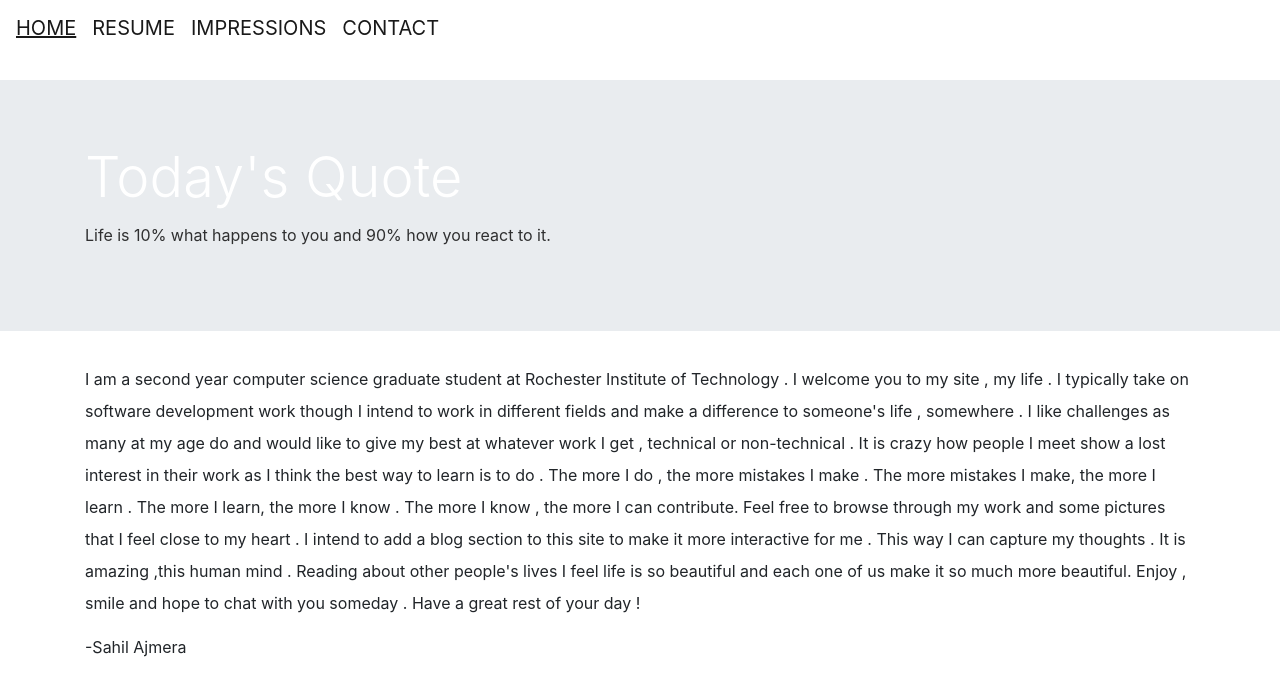
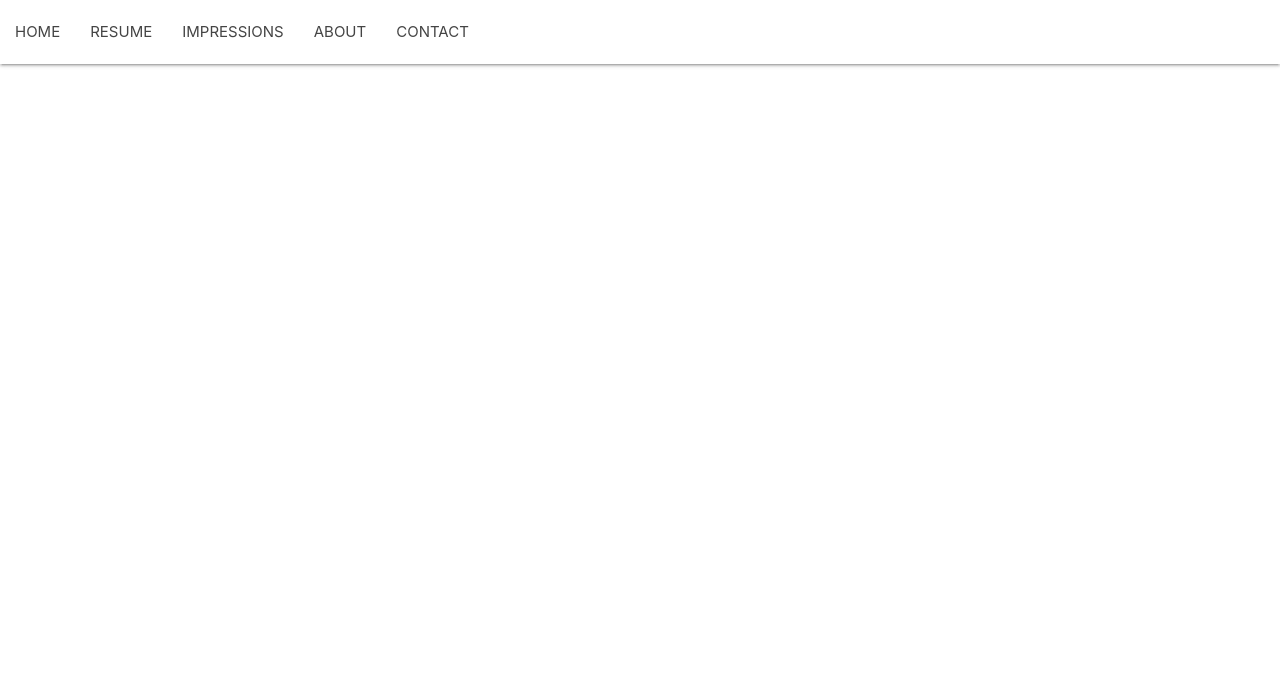
Before and after one commit to Sahil-Ajmera/Sahil-Ajmera.github.io, a plain HTML site: page index.html in a window 1280 px wide. Drawn offline with nearby package versions, Linux system fonts and the light colour scheme.

Commit message:
Removed content from main page. Removed used of bootstrap and replaced by materialize. Made an about page

```diff
--- /dev/null
+++ b/about.html
@@ -0,0 +1,64 @@
+<!DOCTYPE html>
+
+<html xmlns="http://www.w3.org/1999/xhtml">
+<head runat="server">
+  <meta http-equiv="Content-Type" content="text/html; charset=UTF-8"/>
+    <meta name="viewport" content="width=device-width, initial-scale=1"/>
+    <title>Github Website</title>
+     <!-- CSS  -->
+  <link href="https://fonts.googleapis.com/icon?family=Material+Icons" rel="stylesheet">
+    <link href="css/materialize.css" type="text/css" rel="stylesheet" media="screen,projection"/>
+    <!--<link rel="stylesheet" href="css/bootstrap.min.css" crossorigin="anonymous">
+    <link rel="stylesheet" href="css/bootstrap.css" crossorigin="anonymous">-->
+    <link href="css/style.css" type="text/css" rel="stylesheet" media="screen,projection"/>
+</head>
+<body>
+  <nav>
+    <div class="nav-wrapper">
+      <a href="#" data-target="mobile-demo" class="sidenav-trigger"><i class="material-icons">menu</i></a>
+      <ul class="left hide-on-med-and-down">
+        <li><a href="index.html">HOME</a></li>
+        <li><a href="resume.html">RESUME</a></li>
+        <li><a href="impressions.html">IMPRESSIONS</a></li>
+        <li><a href="impressions.html">ABOUT</a></li>
+        <li><a href="contact.html">CONTACT</a></li>
+      </ul>
+    </div>
+  </nav>
+
+  <ul class="sidenav" id="mobile-demo">
+    <li><a href="sass.html">HOME</a></li>
+    <li><a href="badges.html">RESUME</a></li>
+    <li><a href="collapsible.html">IMPRESSIONS</a></li>
+    <li><a href="collapsible.html">ABOUT</a></li>
+    <li><a href="mobile.html">CONTACT</a></li>
+  </ul>
+  <br>
+
+
+
+  <div class="container">
+    <div class="section">
+      <div class="row">
+          <div class="col offset-s5 offset-l5 offset-m5 s2 l2 m2 ">
+              <img src="images/13680152_539084702959996_3176706622639389055_o-min.jpg" alt="" class="circle responsive-img"> <!-- notice the "circle" class -->
+          </div>
+      </div>
+      <div class="row">
+        <div class="col s12 center">
+
+          <p class="left-align light">I am a second year computer science graduate student at Rochester Institute of Technology . I welcome you to my site , my life . I typically take on software development work though I intend to work in different fields and make a difference to someone's life , somewhere . I like challenges as many at my age do and would like to give my best at whatever work I get , technical or non-technical . It is crazy how people I meet show a lost interest in their work as I think the best way to learn is to do . The more I do , the more mistakes I make . The more mistakes I make, the more I learn . The more I learn, the more I know . The more I know , the more I can contribute. Feel free to browse through my work and some pictures that I feel close to my heart .  I intend to add a blog section to this site to make it more interactive for me . This way I can capture my thoughts . It is amazing ,this human mind . Reading about other people's lives I feel life is so beautiful and each one of us make it so much more beautiful. Enjoy , smile and hope to chat with you someday . Have a great rest of your day ! </p>
+        </div>
+      </div>
+
+    </div>
+  </div>
+
+
+  <!--  Scripts-->
+  <script src="https://code.jquery.com/jquery-2.1.1.min.js"></script>
+  <script src="js/materialize.js"></script>
+  <script src="js/init.js"></script>
+
+  </body>
+</html>
--- a/index.html
+++ b/index.html
@@ -7,49 +7,37 @@
     <title>Github Website</title>
      <!-- CSS  -->
  	<link href="https://fonts.googleapis.com/icon?family=Material+Icons" rel="stylesheet">
-  	<!--<link href="css/materialize.css" type="text/css" rel="stylesheet" media="screen,projection"/>-->
-  	<link rel="stylesheet" href="css/bootstrap.min.css" crossorigin="anonymous">
-  	<link rel="stylesheet" href="css/bootstrap.css" crossorigin="anonymous">
+  	<link href="css/materialize.css" type="text/css" rel="stylesheet" media="screen,projection"/>
+  	<!--<link rel="stylesheet" href="css/bootstrap.min.css" crossorigin="anonymous">
+  	<link rel="stylesheet" href="css/bootstrap.css" crossorigin="anonymous">-->
   	<link href="css/style.css" type="text/css" rel="stylesheet" media="screen,projection"/>
 </head>
 <body>
-	<nav class="navbar navbar-expand-lg navbar-light ">
-	  <a class="navbar-brand" href="index.html"><u>HOME</u></a>
-	  <a class="navbar-brand" href="resume.html">RESUME</a>
-	  <a class="navbar-brand" href="impressions.html">IMPRESSIONS</a>
-	  <a class="navbar-brand" href="contact.html">CONTACT</a>
+	<nav>
+		<div class="nav-wrapper">
+			<a href="#" data-target="mobile-demo" class="sidenav-trigger"><i class="material-icons">menu</i></a>
+			<ul class="left hide-on-med-and-down">
+				<li><a href="index.html">HOME</a></li>
+				<li><a href="resume.html">RESUME</a></li>
+				<li><a href="impressions.html">IMPRESSIONS</a></li>
+				<li><a href="about.html">ABOUT</a></li>
+				<li><a href="contact.html">CONTACT</a></li>
+			</ul>
+		</div>
 	</nav>
+
+  <ul class="sidenav" id="mobile-demo">
+    <li><a href="sass.html">HOME</a></li>
+    <li><a href="badges.html">RESUME</a></li>
+    <li><a href="collapsible.html">IMPRESSIONS</a></li>
+    <li><a href="about.html">ABOUT</a></li>
+    <li><a href="mobile.html">CONTACT</a></li>
+  </ul>
   <br>
-
-    	<div class="jumbotron jumbotron-fluid">
-		  <div class="container">
-		    <h1 class="display-4" style="color: white;">Today's Quote</h1>
-		    <p style="color: rgba(0,0,0,0.8);">Life is 10% what happens to you and 90% how you react to it.</b></p>
-		  </div>
-		</div>
-
-  <div class="container">
-    <div class="section">
-
-      <div class="row">
-        <div class="col s12 center">
-
-          <p class="left-align light">I am a second year computer science graduate student at Rochester Institute of Technology . I welcome you to my site , my life . I typically take on software development work though I intend to work in different fields and make a difference to someone's life , somewhere . I like challenges as many at my age do and would like to give my best at whatever work I get , technical or non-technical . It is crazy how people I meet show a lost interest in their work as I think the best way to learn is to do . The more I do , the more mistakes I make . The more mistakes I make, the more I learn . The more I learn, the more I know . The more I know , the more I can contribute. Feel free to browse through my work and some pictures that I feel close to my heart .  I intend to add a blog section to this site to make it more interactive for me . This way I can capture my thoughts . It is amazing ,this human mind . Reading about other people's lives I feel life is so beautiful and each one of us make it so much more beautiful. Enjoy , smile and hope to chat with you someday . Have a great rest of your day ! </p>
-        </div>
-      </div>
-
-    </div>
-  </div>
 
 
 
-  <footer class="page-footer teal">
-    <div class="footer-copyright">
-      <div class="container">
-      	-Sahil Ajmera
-      </div>
-    </div>
-  </footer>
+
 
 
   <!--  Scripts-->
```
Also changed, not shown: css/materialize.css.
